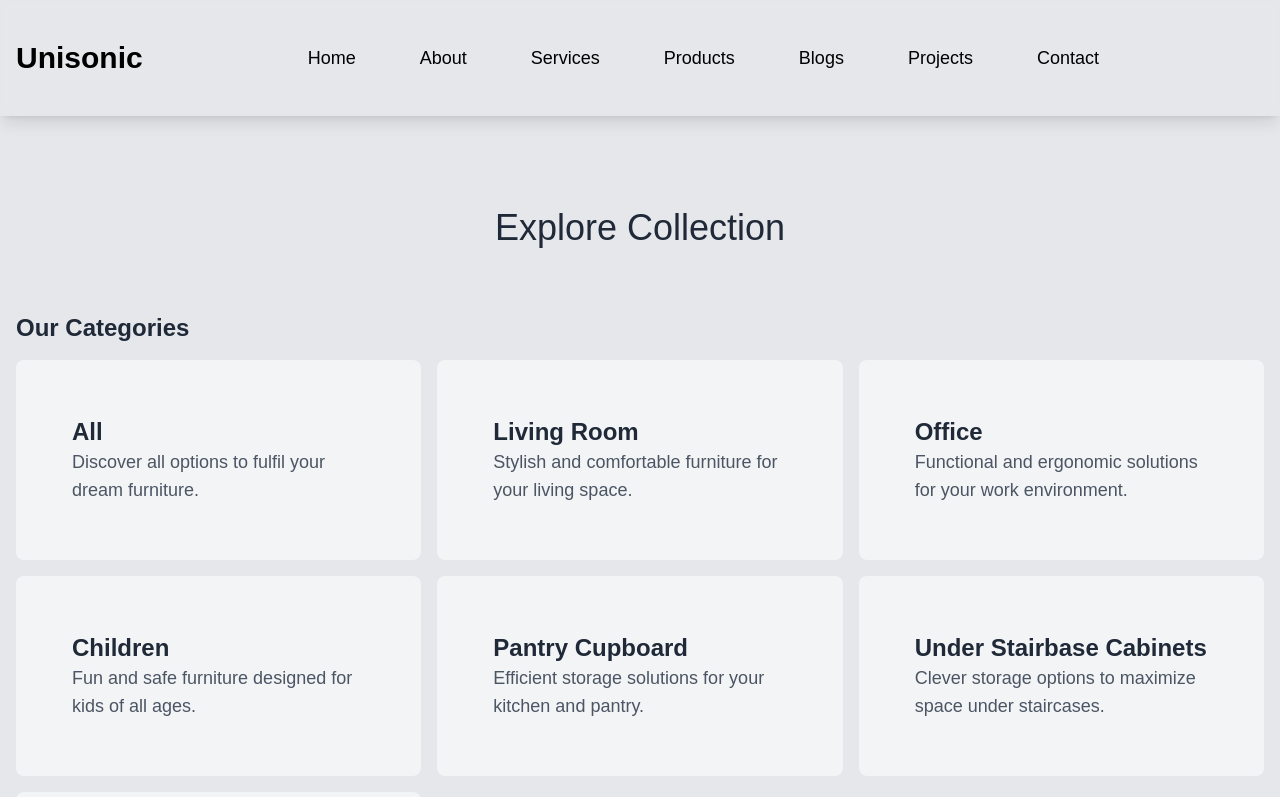
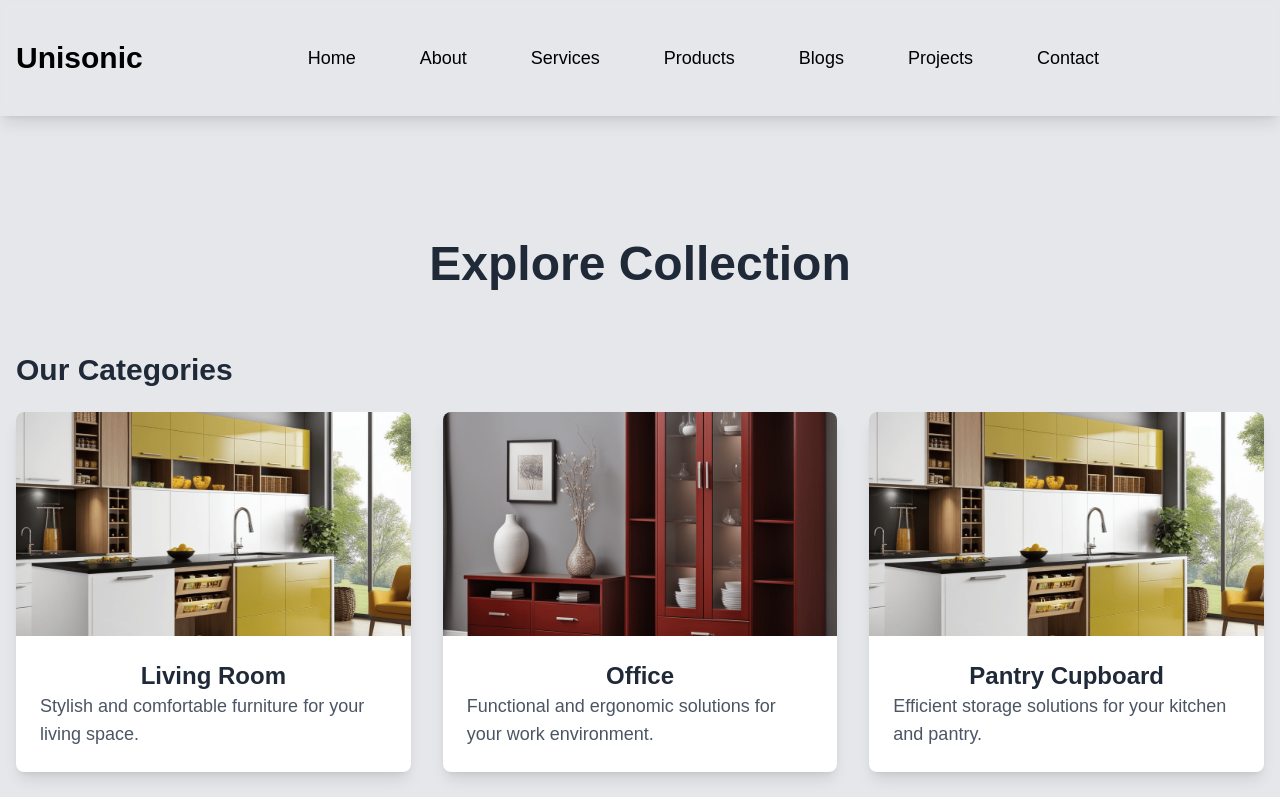
Before and after one commit to thusalapi/UnisonicNextJS, a Next.js app: page /products in a window 1280 px wide. Shown: the top 797 px of the page. Built offline with nearby package versions, Linux system fonts and the light colour scheme.

Commit message:
UI update for product page.

```diff
--- a/src/app/about/page.tsx
+++ b/src/app/about/page.tsx
@@ -8,7 +8,7 @@ const AboutPage = () => {
     <div className="bg-gray-200">
       <Navbar textColor="text-black" />
       <div className="container mx-auto px-4 py-16">
-        <h1 className="text-4xl font-bold text-gray-800 mb-8 mt-36">
+        <h1 className="text-5xl font-bold text-gray-800 mb-12 mt-44">
           About Unisonic
         </h1>
 
--- a/src/app/blogs/page.tsx
+++ b/src/app/blogs/page.tsx
@@ -10,7 +10,7 @@ const FurnitureBlogPage: React.FC = () => {
     <div className="min-h-screen bg-gray-200 text-black">
       <Navbar textColor="text-black" />
       <div className="container mx-auto px-4 py-12 mb-36">
-        <h1 className="text-5xl font-bold text-center mt-36 mb-12">
+        <h1 className="text-5xl font-bold text-gray-800 mb-12 text-center mt-44">
           Our Blogs
         </h1>
 
--- a/src/app/products/page.tsx
+++ b/src/app/products/page.tsx
@@ -1,44 +1,56 @@
 import React from "react";
 import Link from "next/link";
-import Image from "next/image";
 import Navbar from "@/components/Navbar";
 import Footer from "@/components/Footer";
+import CategoryCard from "@/components/CategoryCard";
 
 import img1 from "../../assets/images/img3.png";
 import img2 from "../../assets/images/img2.png";
 import img3 from "../../assets/images/img20.png";
 import img4 from "../../assets/images/img21.png";
+import categoryImg1 from "../../assets/images/category1.png"; // Example category images
+import categoryImg2 from "../../assets/images/category2.png";
+import categoryImg3 from "../../assets/images/category3.png";
+import categoryImg4 from "../../assets/images/category4.png";
+import Image from "next/image";
 
 const categories = [
-  {
-    name: "All",
-    description: "Discover all options to fulfil your dream furniture.",
-  },
+  // {
+  //   name: "All",
+  //   description: "Discover all options to fulfil your dream furniture.",
+  //   image: img2, // Add image for the category
+  // },
   {
     name: "Living Room",
     description: "Stylish and comfortable furniture for your living space.",
+    image: img1,
   },
   {
     name: "Office",
     description:
       "Functional and ergonomic solutions for your work environment.",
+    image: img3,
+  },
+  {
+    name: "Pantry Cupboard",
+    description: "Efficient storage solutions for your kitchen and pantry.",
+    image: img1,
   },
   {
     name: "Children",
     description: "Fun and safe furniture designed for kids of all ages.",
+    image: img4,
   },
   {
-    name: "Pantry Cupboard",
-    description: "Efficient storage solutions for your kitchen and pantry.",
-  },
-  {
-    name: "Under Stairbase Cabinets",
+    name: "Under Staircase Cabinets",
     description: "Clever storage options to maximize space under staircases.",
+    image: img2,
   },
   {
     name: "Custom Made",
     description:
       "Bespoke furniture tailored to your specific needs and preferences.",
+    image: img3,
   },
 ];
 
@@ -86,7 +98,7 @@ const CategoryPage = ({ params }: { params: { category: string } }) => {
       <Navbar textColor="text-black" />
       <main className="flex-grow">
         <div className="container mx-auto px-4 py-16">
-          <h1 className="text-4xl font-light text-gray-800 mb-4 text-center capitalize mt-36">
+          <h1 className="text-5xl font-bold text-gray-800 mb-12 text-center mt-44">
             Explore Collection
           </h1>
           {currentCategory && (
@@ -96,30 +108,22 @@ const CategoryPage = ({ params }: { params: { category: string } }) => {
           )}
 
           <div className="mt-16 mb-24">
-            <h2 className="text-2xl font-semibold text-gray-800 mb-4 mt-10">
+            <h2 className="text-3xl font-semibold text-gray-800 mb-6 mt-10">
               Our Categories
             </h2>
-            <div className="grid grid-cols-1 md:grid-cols-2 lg:grid-cols-3 gap-4">
+            <div className="grid grid-cols-1 md:grid-cols-2 lg:grid-cols-3 gap-8">
               {categories.map((category) => (
-                <Link
-                  href={`/products/${category.name
-                    .toLowerCase()
-                    .replace(" ", "-")}`}
+                <CategoryCard
                   key={category.name}
-                  className="block p-14 text-lg bg-gray-100 rounded-lg hover:bg-gray-200 transition-colors duration-300"
-                >
-                  <h3 className="text-2xl font-semibold text-gray-800">
-                    {category.name}
-                  </h3>
-                  <p className="text-lg text-gray-600">
-                    {category.description}
-                  </p>
-                </Link>
+                  name={category.name}
+                  description={category.description}
+                  image={category.image}
+                />
               ))}
             </div>
           </div>
 
-          <h2 className="text-3xl font-semibold text-gray-800 mb-8">
+          {/* <h2 className="text-3xl font-semibold text-gray-800 mb-8">
             Featured Products
           </h2>
           <div className="grid grid-cols-1 md:grid-cols-2 lg:grid-cols-3 gap-10">
@@ -148,7 +152,7 @@ const CategoryPage = ({ params }: { params: { category: string } }) => {
                 </div>
               </Link>
             ))}
-          </div>
+          </div> */}
         </div>
       </main>
       <Footer />
--- /dev/null
+++ b/src/components/CategoryCard.tsx
@@ -0,0 +1,40 @@
+import React from "react";
+import Link from "next/link";
+import Image, { StaticImageData } from "next/image";
+
+interface CategoryCardProps {
+  name: string;
+  description: string;
+  image: StaticImageData;
+}
+
+const CategoryCard: React.FC<CategoryCardProps> = ({
+  name,
+  description,
+  image,
+}) => {
+  return (
+    <Link
+      href={`/products/${name.toLowerCase().replace(" ", "-")}`}
+      className="block bg-white rounded-lg hover:bg-gray-200 transition-colors duration-300 shadow-lg"
+    >
+      <div className="relative w-full h-56">
+        <Image
+          src={image}
+          alt={name}
+          fill
+          style={{ objectFit: "cover" }}
+          className="rounded-t-lg"
+        />
+      </div>
+      <div className="p-6">
+        <h3 className="text-2xl font-semibold text-gray-800 text-center">
+          {name}
+        </h3>
+        <p className="text-lg text-gray-600">{description}</p>
+      </div>
+    </Link>
+  );
+};
+
+export default CategoryCard;
```
